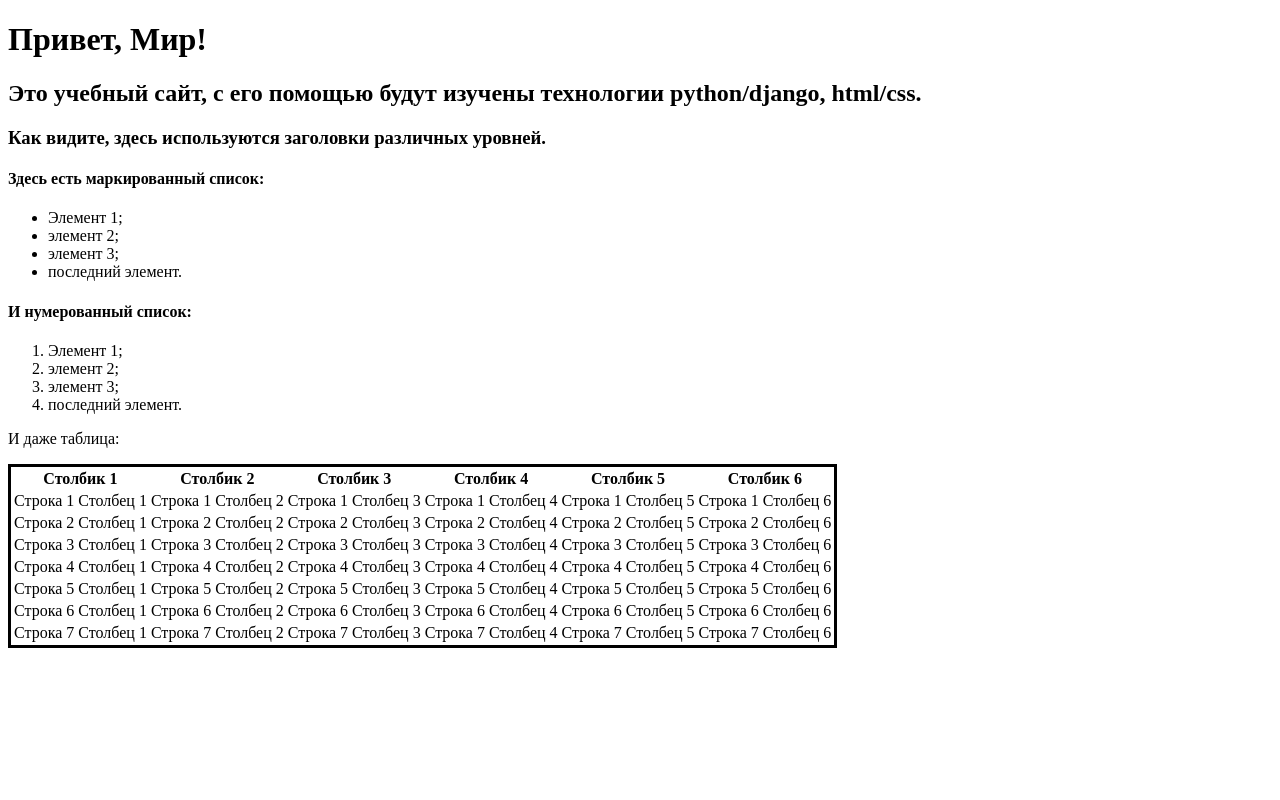
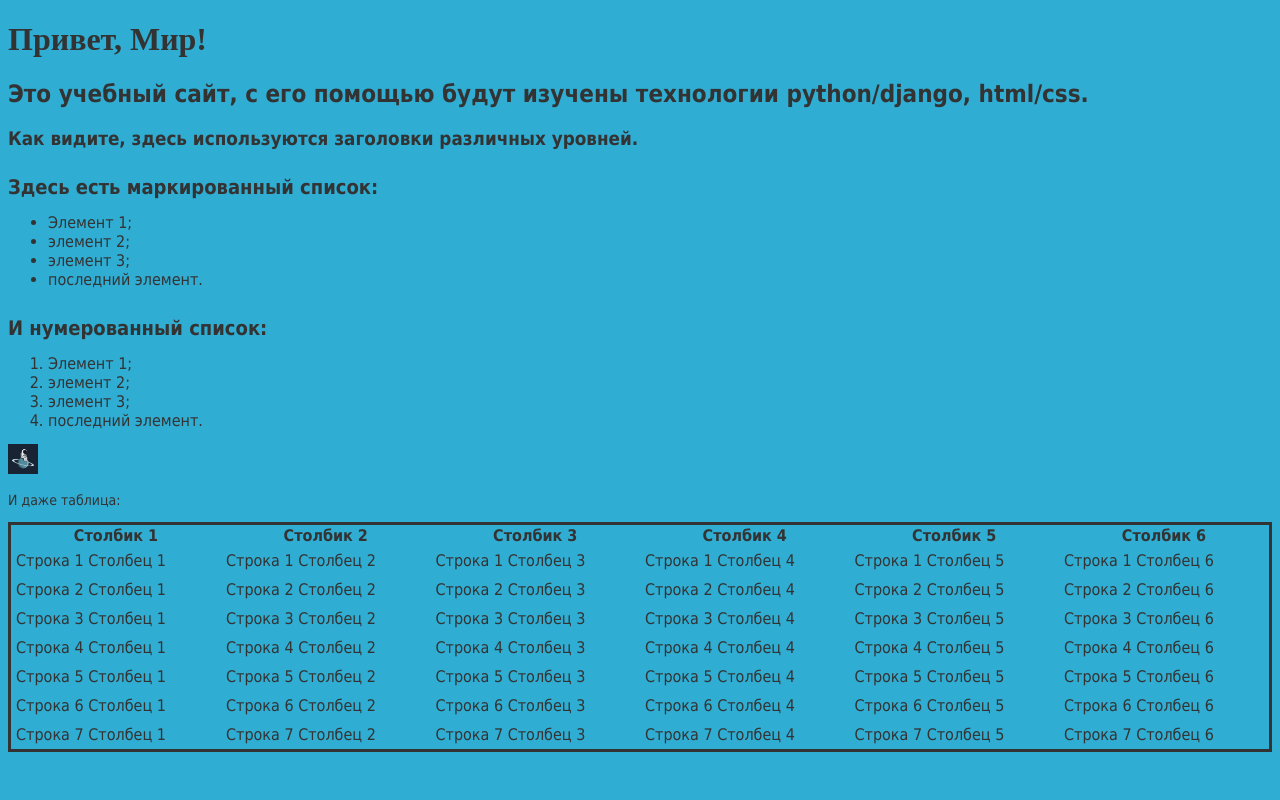
Before and after one commit to BIGbratik/FirstWebPage, a Django app: page /home/ in a window 1280 px wide. Run offline with Django 5.2, Linux system fonts and the light colour scheme.

Commit message:
Настройка обработки статичных файлов в Django

```diff
--- /dev/null
+++ b/flatpages/static/css/index.css
@@ -0,0 +1,34 @@
+body {
+    background: #30add3;
+    font-family: Tahoma, Arial, sans-serif;
+    color: #333;
+    }
+
+
+    table {
+    border-collapse: collapse;
+    border: solid;
+    }
+    h1 {
+        font-family: 'Times New Roman', Times, serif;
+    }
+    h4 {
+    font-size: 20px;
+    margin-bottom: 0;
+    }
+    p {
+    font-size: 14px;
+    }
+    ul, ol {
+    margin: 0;
+    }
+    table tr td {
+    padding: 5px;
+    }
+    table {
+    width: 100%;
+    }
+    img {
+    height: 30px;
+    width: auto;
+    }
--- a/flatpages/templates/static_handler.html
+++ b/flatpages/templates/static_handler.html
@@ -3,6 +3,7 @@
 
 <head>
     <title>Привет, Мир!</title>
+    <link rel="stylesheet" href="{{ STATIC_URL }}/static/css/index.css">
 </head>
 
 <body>
@@ -29,8 +30,9 @@
             <li>последний элемент.</li>
         </ol>
     </p>
+    <img src = "{{ STATIC_URL }}/static/images/lonely_spaceman.jpg" alt="Одинокий космонавт">
     <p>И даже таблица:</p>
-    <table style="border: solid">
+    <table>
         <thead>
             <tr>
                 <th>Столбик 1</th>
--- a/flatpages/views.py
+++ b/flatpages/views.py
@@ -3,7 +3,7 @@ from django.http import HttpResponse
 from django import template
 
 def home(request):
-    return render(request, "templates/index.html")
+    return render(request, "templates/static_handler.html")
 
 def single_text(request):
     return HttpResponse(u'Привет, Мир! А я изучаю DJANGO!!!', content_type="text/plain; charset=utf-8")
```
Also changed, not shown: db.sqlite3, flatpages/static/images/lonely_spaceman.jpg (added).
